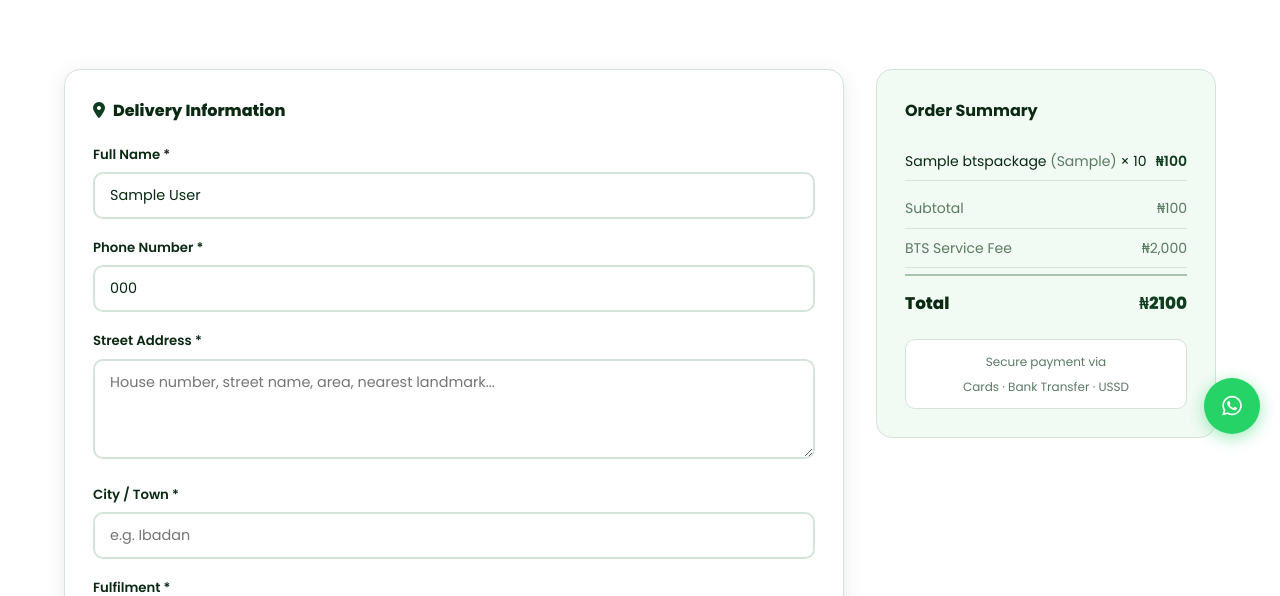
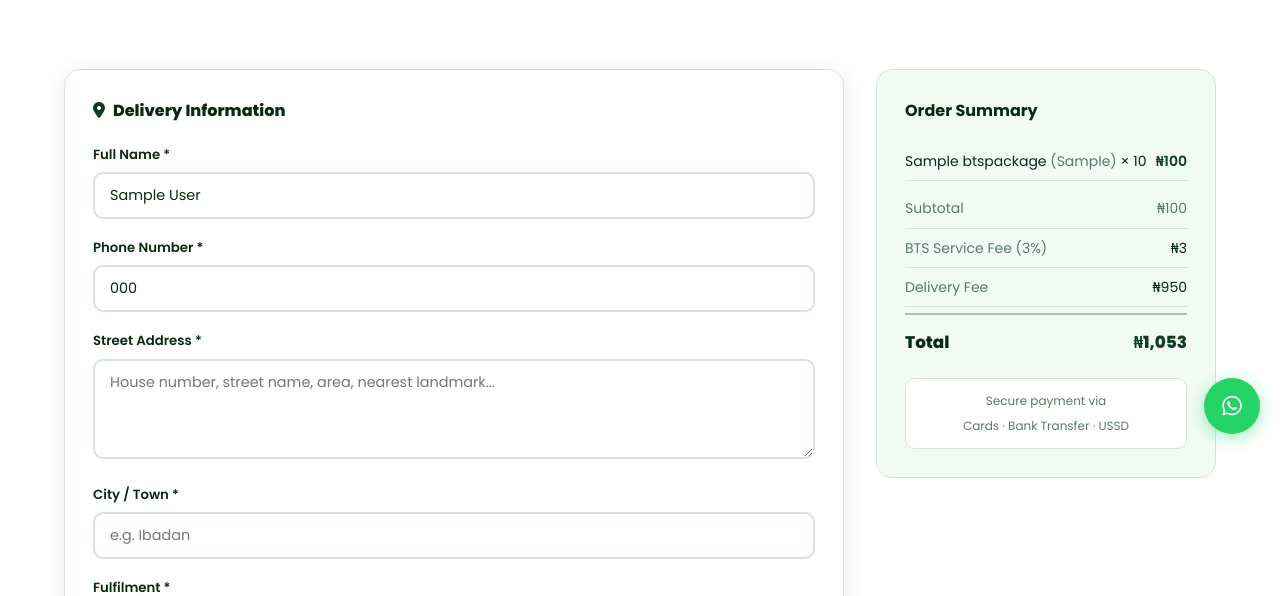
Before and after one commit to Timotee-dev/bts-project, a Django app: page /checkout/ in a window 1280 px wide. Shown: the part 346-942 px from the top of the page. Run offline with Django 5.2, Linux system fonts and the light colour scheme; a user stored in the database is signed in; tables that the repository leaves empty hold one stand-in row (values such as "Sample post").

Commit message:
Fix checkout order summary - correct 3% service fee calculation

```diff
--- a/templates/store/checkout.html
+++ b/templates/store/checkout.html
@@ -145,7 +145,22 @@
             btn.disabled = true;
             btn.innerHTML = '<i class="fas fa-spinner fa-spin"></i> Processing...';
           });
-          </script>
+
+const subtotal   = {{ cart.subtotal }};
+const serviceFee = Math.round(subtotal * 0.03);
+
+function updateTotal(deliveryFee) {
+  const total = subtotal + serviceFee + deliveryFee;
+  const sf  = document.getElementById('serviceFeeDisplay');
+  const df  = document.getElementById('deliveryFeeDisplay');
+  const tot = document.getElementById('cartTotal');
+  if (sf)  sf.textContent  = '\u20a6' + serviceFee.toLocaleString();
+  if (df)  df.textContent  = deliveryFee === 0 ? 'Free (Pickup)' : '\u20a6' + deliveryFee.toLocaleString();
+  if (tot) tot.textContent = '\u20a6' + total.toLocaleString();
+}
+
+document.addEventListener('DOMContentLoaded', function() { updateTotal(950); });
+</script>
         </form>
       </div>
 
@@ -170,12 +185,16 @@
             <span>&#x20A6;{{ cart.subtotal|floatformat:0 }}</span>
           </div>
           <div class="summary-row">
-            <span>BTS Service Fee</span>
-            <span>&#x20A6;2,000</span>
+            <span>BTS Service Fee (3%)</span>
+            <span id="serviceFeeDisplay" style="color:var(--dark);">calculating...</span>
+          </div>
+          <div class="summary-row">
+            <span>Delivery Fee</span>
+            <span id="deliveryFeeDisplay" style="color:var(--dark);">calculating...</span>
           </div>
           <div class="summary-row total">
             <span>Total</span>
-            <span style="color:var(--green);">&#x20A6;{{ cart.subtotal|add:2000|floatformat:0 }}</span>
+            <span id="cartTotal" style="color:var(--green);">calculating...</span>
           </div>
 
           <div style="margin-top:14px;background:white;border-radius:var(--radius-sm);padding:12px;border:1px solid var(--border);text-align:center;">
```
